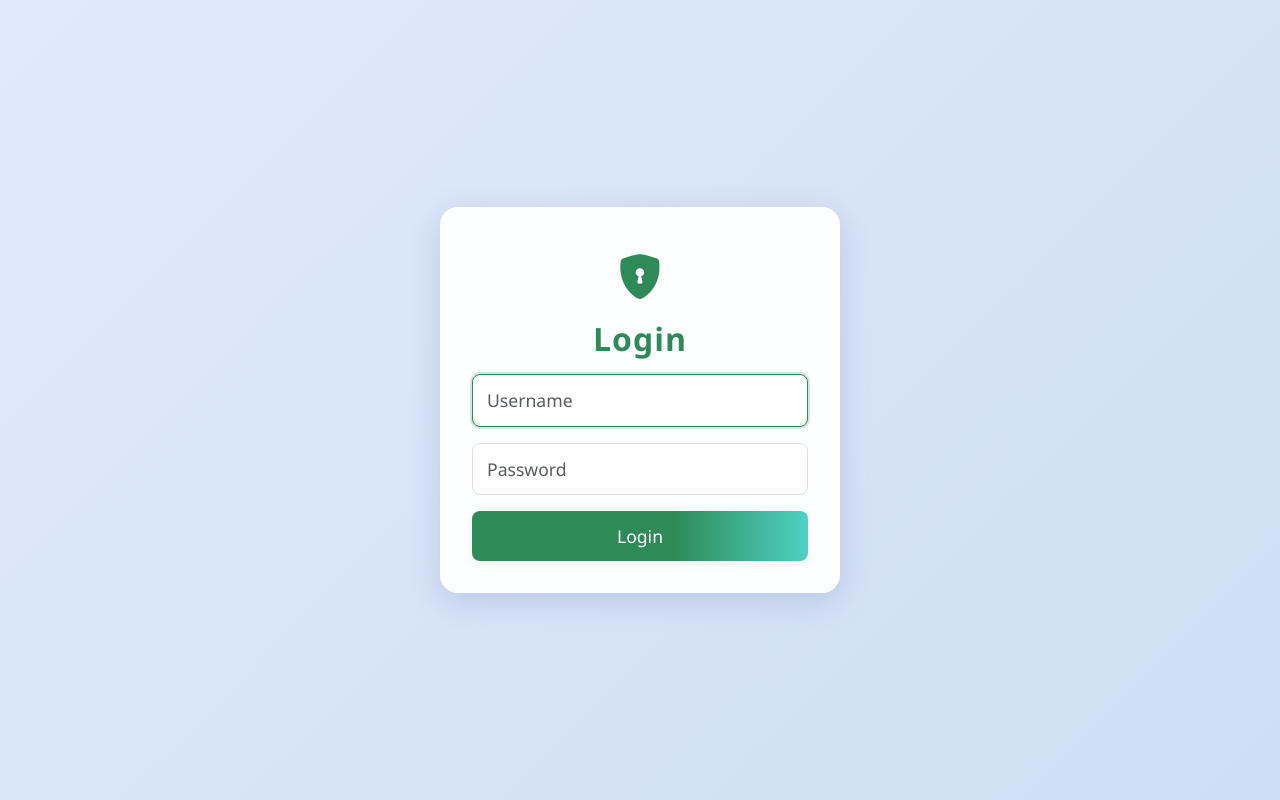
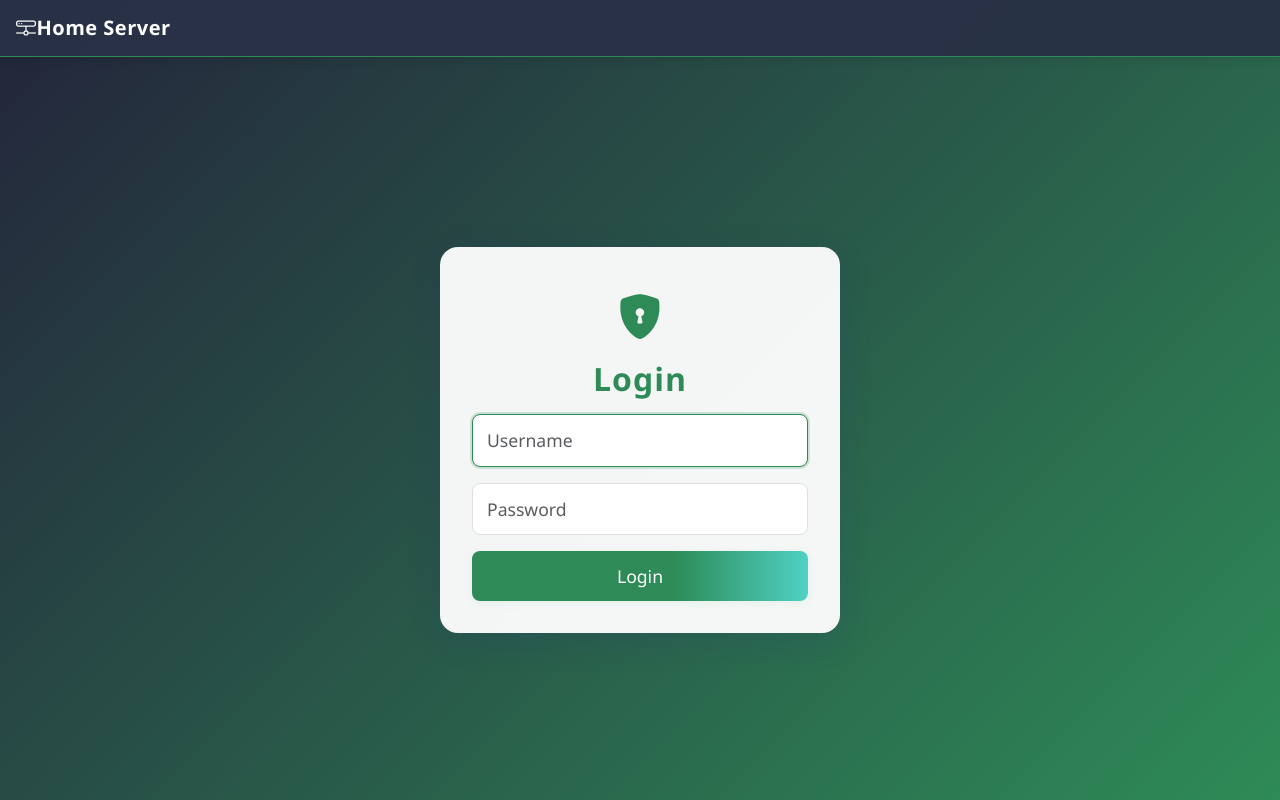
Before and after one commit to nenad992/home-server, a Flask app: page / in a window 1280 px wide. Run offline with Flask 3, Linux system fonts and the light colour scheme.

Commit message:
Refactor HTML templates for enhanced UI and navigation
- Update styles for apps and login pages, introducing a modern color scheme and improved layout.
- Implement a sticky navbar for better accessibility and user experience.
- Adjust background gradients and text colors for improved readability.
- Enhance the login container layout for a more centered and visually appealing design.

```diff
--- a/templates/login.html
+++ b/templates/login.html
@@ -15,12 +15,36 @@
     <style>
       body {
         font-family: "Segoe UI", Arial, sans-serif;
-        background: linear-gradient(135deg, #e0eafc 0%, #cfdef3 100%);
+        background: linear-gradient(135deg, #23243a 0%, #2e8b57 100%);
+        color: #f4f4f4;
+        min-height: 100vh;
+        margin: 0;
         display: flex;
-        height: 100vh;
+        flex-direction: column;
         align-items: center;
         justify-content: center;
-        margin: 0;
+      }
+      .navbar {
+        background: rgba(41, 49, 70, 0.98);
+        box-shadow: 0 2px 12px 0 rgba(0, 0, 0, 0.1);
+        border-bottom: 1px solid #2e8b57;
+        width: 100vw;
+        position: fixed;
+        top: 0;
+        left: 0;
+        z-index: 10;
+      }
+      .navbar-brand {
+        font-weight: 700;
+        letter-spacing: 0.5px;
+        color: #fff !important;
+      }
+      .login-container {
+        width: 100vw;
+        min-height: 100vh;
+        display: flex;
+        align-items: center;
+        justify-content: center;
       }
       .login-box {
         background: rgba(255, 255, 255, 0.95);
@@ -30,6 +54,7 @@
         width: 100%;
         max-width: 400px;
         animation: fadeInUp 0.7s cubic-bezier(0.39, 0.575, 0.565, 1) both;
+        margin-top: 80px;
       }
       @keyframes fadeInUp {
         0% {
@@ -90,6 +115,12 @@
     </style>
   </head>
   <body>
+    <nav class="navbar navbar-expand-lg navbar-dark px-3 sticky-top">
+      <a class="navbar-brand fw-bold" href="/dashboard"
+        ><i class="bi bi-hdd-network icon"></i>Home Server</a
+      >
+    </nav>
+    <div class="login-container">
       <div class="login-box">
         <div class="login-icon">
           <i class="bi bi-shield-lock-fill"></i>
@@ -121,5 +152,6 @@
           <button type="submit" class="btn btn-success w-100">Login</button>
         </form>
       </div>
+    </div>
   </body>
 </html>
```
Also changed, not shown: templates/apps.html (+17 -12 lines). Lines whose indentation alone changed are shown as unchanged.
